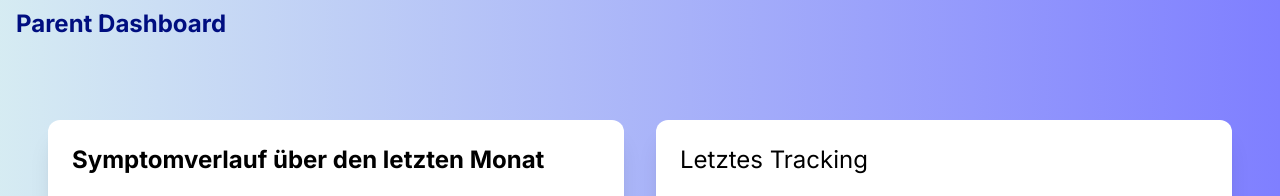
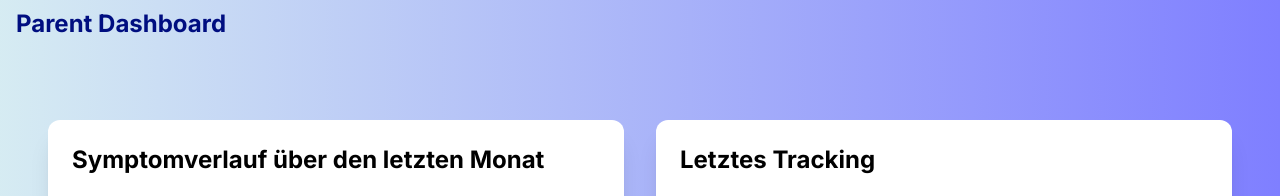
Before and after one commit to timothymaxwellsummers/affectiveComputingADHD, a Next.js app: page /dashboard in a window 1280 px wide. Shown: the top 196 px of the page. Built offline with nearby package versions, Linux system fonts and the light colour scheme.

Commit message:
Update Point Game click stop and page bold heading

```diff
--- a/src/app/components/VioletPointGame.tsx
+++ b/src/app/components/VioletPointGame.tsx
@@ -24,7 +24,9 @@ const VioletPointGame: React.FC = () => {
       if (intervalTime > 500) {
         setIntervalTime((prev) => prev - 100);
       } else {
+        setPoints([]);
         setGameOver(true);
+
       }
     }, intervalTime);
 
--- a/src/app/dashboard/page.tsx
+++ b/src/app/dashboard/page.tsx
@@ -29,13 +29,13 @@ const DashboardPage: React.FC = () => {
         </div>
         <div className="flex-1 flex flex-col space-y-6 rounded-xl shadow-xl bg-[rgb(255,255,255)]">
           <div className="flex-col space-y-6 p-6 ">
-            <h1 className="text-2xl font-bold-pt-4">Letztes Tracking</h1>
+            <h1 className="text-2xl font-bold font-bold-pt-4">Letztes Tracking</h1>
             <LastSessionDisplay />
           </div>
         </div>
       </div>
-     {/*<SessionDataDisplay />
-      <DataTester />*/}
+     {/*<SessionDataDisplay />*/
+      /*<DataTester />*/}
     </div>
   );
 };
```
